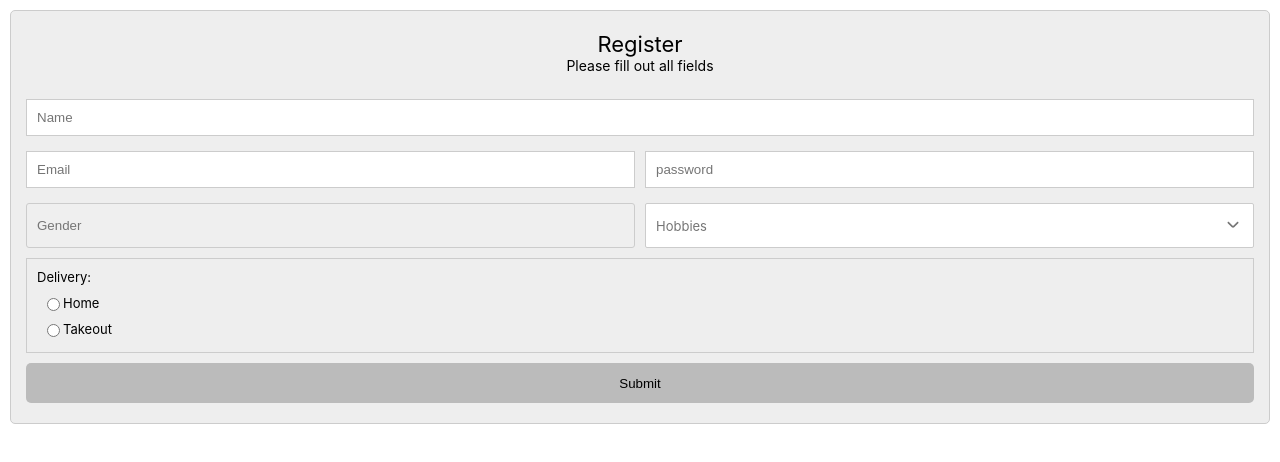
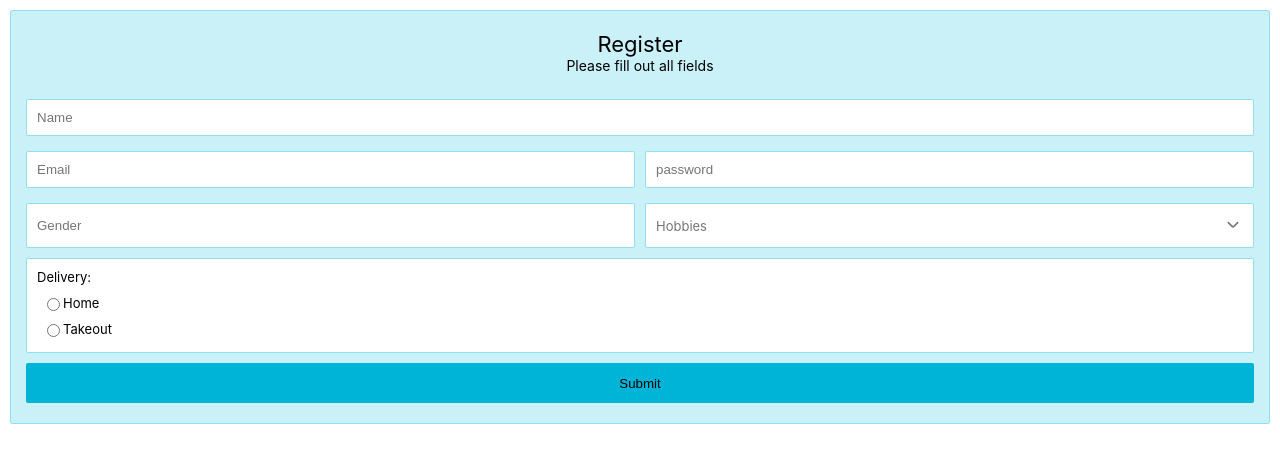
Before and after one commit to leonardomartelotte/form-my-form, a React (Create React App) app: page / in a window 1280 px wide. Shown: the top 462 px of the page. Built offline with nearby package versions, Linux system fonts and the light colour scheme.

Commit message:
added colors, removed dist from repo, updated gitignore

```diff
--- a/src/App.js
+++ b/src/App.js
@@ -6,6 +6,31 @@ function App() {
     subtitle: "Please fill out all fields",
     submitButtonCaption: "Register",
     generalErrorMessage: "Please fill required fields",
+    formDesign: {
+      backgroundColor: "#caf0f8",
+      border: "1px solid #90e0ef",
+      borderRadius: "2px",
+      inputField: {
+        backgroundColor: "#fff",
+        border: "1px solid #90e0ef",
+        borderRadius: "2px",
+      },
+      selectField: {
+        backgroundColor: "#fff",
+        border: "1px solid #90e0ef",
+        borderRadius: "2px",
+      },
+      multiSelectField: {
+        backgroundColor: "#fff",
+        border: "1px solid #90e0ef",
+        borderRadius: "2px",
+      },
+      optionField: {
+        backgroundColor: "#fff",
+        border: "1px solid #90e0ef",
+        borderRadius: "2px",
+      },
+    },
     fields: [
       {
         kind: "text",
@@ -76,10 +101,10 @@ function App() {
         kind: "button",
         id: "submit",
         design: {
-          backgroundColor: "#bbb",
+          backgroundColor: "#00b4d8",
           color: "#000",
           border: "0",
-          borderRadius: "5px",
+          borderRadius: "2px",
         },
         caption: "Submit",
       },
--- a/src/lib/components/Form/Input.jsx
+++ b/src/lib/components/Form/Input.jsx
@@ -23,6 +23,7 @@ const Input = (props) => {
         onChange={handleInputChange}
         regex={props.field.regexPattern}
         value={props.value}
+        style={props.design.inputField}
       />
       <p className="field-error-message">{props.error}</p>
     </div>
--- a/src/lib/components/Form/MultiSelect.jsx
+++ b/src/lib/components/Form/MultiSelect.jsx
@@ -35,7 +35,10 @@ const MultiSelect = (props) => {
   }, [selectedOptions]);
 
   return (
-    <div className="multi-select-container">
+    <div
+      className="multi-select-container"
+      style={props.design.multiSelectField}
+    >
       <div
         className="multi-select-field"
         onClick={toggleDropdown}
@@ -59,6 +62,7 @@ const MultiSelect = (props) => {
             ? "multi-select-field-options"
             : " multi-select-field-options multi-select-field-closed"
         }
+        style={props.design.multiSelectField}
       >
         {props.field.options.map((option, i) => (
           <label className="multi-select-label" key={i}>
--- a/src/lib/components/Form/Option.jsx
+++ b/src/lib/components/Form/Option.jsx
@@ -3,7 +3,7 @@ import "../../index.css";
 
 const Option = (props) => {
   return (
-    <div className="options-container">
+    <div className="options-container" style={props.design.optionField}>
       <p className="options-container-title">{props.field.title}:</p>
       {props.field.options.map((field, i) => {
         return (
--- a/src/lib/components/Form/Select.jsx
+++ b/src/lib/components/Form/Select.jsx
@@ -8,6 +8,7 @@ const Select = (props) => {
       name={props.field.name}
       onChange={props.handleChange}
       aria-required={props.field.isRequired}
+      style={props.design.selectField}
     >
       <option value="" className="placeholder">
         {props.field.placeholder}
--- a/src/lib/components/Form/index.jsx
+++ b/src/lib/components/Form/index.jsx
@@ -20,7 +20,7 @@ const Form = (props) => {
       if (form?.current?.elements[i].getAttribute("class") !== "input-button") {
         document.getElementById(
           form?.current?.elements[i].getAttribute("id"),
-        ).style.border = "";
+        ).style.border = props.setup.formDesign.inputField.border;
       }
       if (
         form?.current?.elements[i]?.getAttribute("aria-required") &&
@@ -95,6 +95,7 @@ const Form = (props) => {
             value={formData[field.name]}
             error={formError[field.name]}
             handleChange={handleChange}
+            design={props.setup.formDesign}
           />
         );
       case "select":
@@ -104,11 +105,17 @@ const Form = (props) => {
             field={field}
             handleChange={handleChange}
             value={formData[field.name]}
+            design={props.setup.formDesign}
           />
         );
       case "multi-select":
         return (
-          <MultiSelect key={i} field={field} handleChange={handleChange} />
+          <MultiSelect
+            key={i}
+            field={field}
+            handleChange={handleChange}
+            design={props.setup.formDesign}
+          />
         );
       case "option":
         return (
@@ -117,6 +124,7 @@ const Form = (props) => {
             field={field}
             handleChange={handleChange}
             value={formData[field.name]}
+            design={props.setup.formDesign}
           />
         );
       case "button":
@@ -127,7 +135,14 @@ const Form = (props) => {
   };
   // Returns form with full design
   return (
-    <div className="form-div">
+    <div
+      className="form-div"
+      style={{
+        backgroundColor: props.setup.formDesign.backgroundColor,
+        border: props.setup.formDesign.border,
+        borderRadius: props.setup.formDesign.borderRadius,
+      }}
+    >
       <div className="title-div">
         <div className="title">{props.setup.title}</div>
         <div className="subtitle">{props.setup.subtitle}</div>
--- a/src/lib/index.css
+++ b/src/lib/index.css
@@ -45,6 +45,7 @@ code {
   padding: 10px;
   width: calc(100% - 10px);
   border: 1px solid #ccc;
+  border-radius: 2px;
 }
 .select-field {
   box-sizing: border-box;
```
Also changed, not shown: 21 other files (tests, documents, lock files or other folders).
